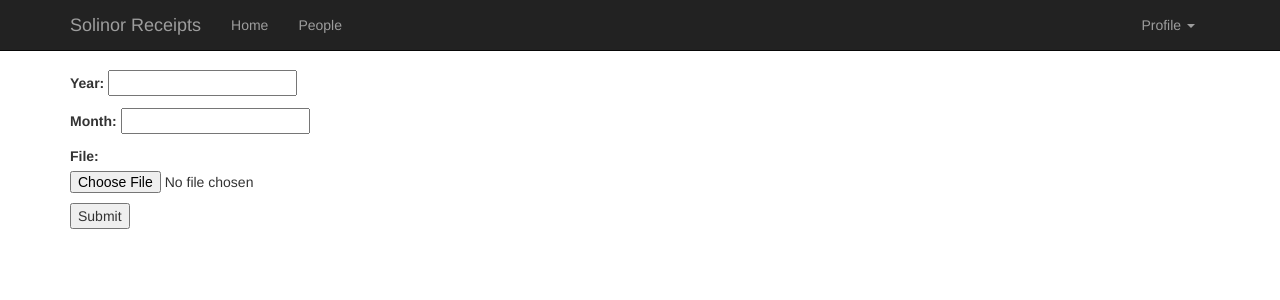
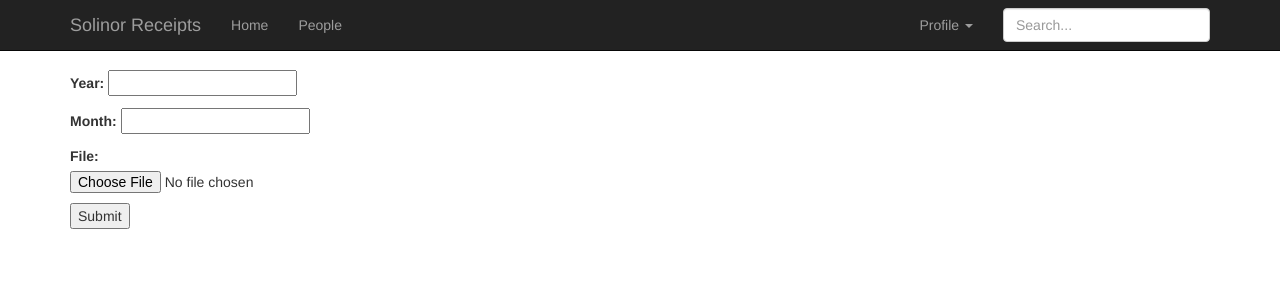
Before and after one commit to solinor/luovu-receipts, a Django app: page /import_html in a window 1280 px wide. Shown: the top 300 px of the page. Run offline with Django 3.2, Linux system fonts and the light colour scheme; the visitor is signed in with stand-in values (Sample User, id 1); some libraries are stand-ins or nearby versions.

Commit message:
Add simple search

```diff
--- a/receipt_checking/urls.py
+++ b/receipt_checking/urls.py
@@ -17,4 +17,5 @@ urlpatterns = [
     url(r'^accounts/profile/$', RedirectView.as_view(pattern_name='frontpage', permanent=False)),
     url(r'^accounts/', include('googleauth.urls')),
     url(r'^import_html$', receipts.views.upload_invoice_html, name="import_html"),
+    url(r'^search$', receipts.views.search, name='search'),
 ]
--- a/receipts/templates/base.html
+++ b/receipts/templates/base.html
@@ -37,6 +37,9 @@
           {% endif %}
           {% block navbar_items %}{% endblock %}
         </ul>
+        <form class="navbar-form navbar-right" action="{% url 'search' %}" method="get">
+          <input type="text" class="form-control" placeholder="Search..." name="q">
+        </form>
         {% if request.user.is_staff %}
         <ul class="nav navbar-nav pull-right">
           <li class="dropdown">
--- a/receipts/views.py
+++ b/receipts/views.py
@@ -199,6 +199,16 @@ def upload_invoice_html(request):
     return render(request, "import.html", {"form": form})
 
 
+@login_required
+def search(request):
+    keyword = request.GET.get("q")
+    if not keyword:
+        return HttpResponseRedirect(reverse("frontpage"))
+    invoices = InvoiceRow.objects.filter(description__icontains=keyword).order_by("-delivery_date")
+    receipts = LuovuReceipt.objects.filter(description__icontains=keyword).order_by("-date")
+    return render(request, "search.html", {"keyword": keyword, "invoices": invoices, "receipts": receipts})
+
+
 invoice_tuple = namedtuple("InvoiceRowTuple", ["row_identifier", "description", "row_price", "account_number", "delivery_date"])
 
 
```
Also changed, not shown: receipts/templates/search.html (added, +20 -0 lines).
